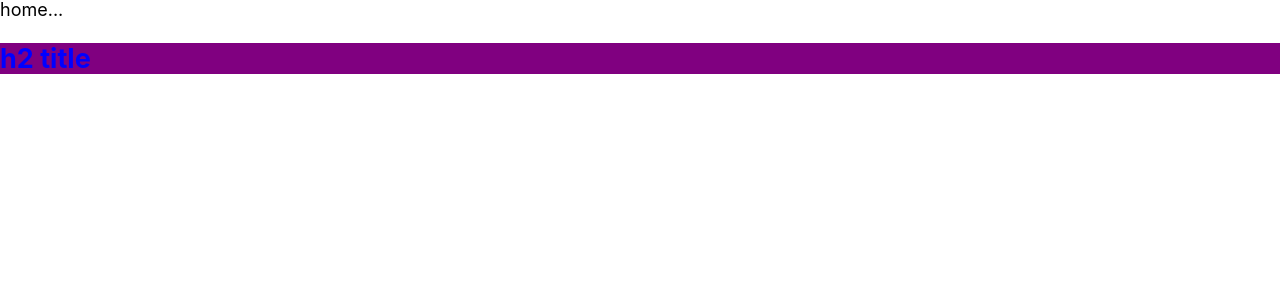
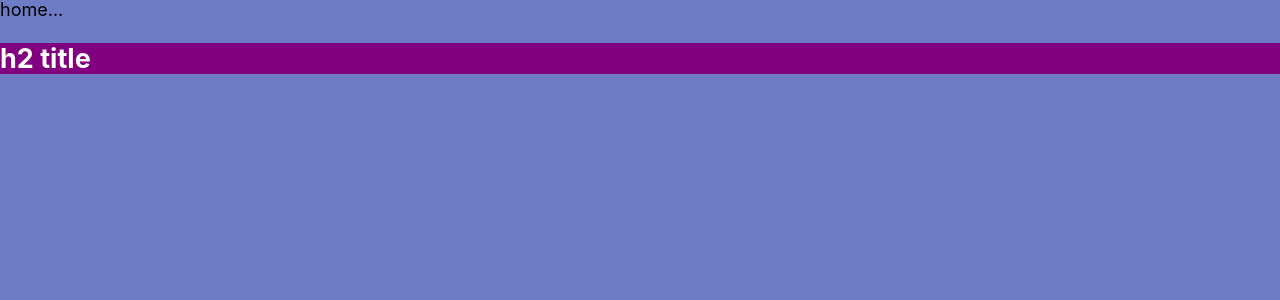
Before and after one commit to extending/react-blog, a React (Create React App) app: page / in a window 1280 px wide. Shown: the top 300 px of the page. Built offline with nearby package versions, Linux system fonts and the light colour scheme.

Commit message:
feat：update cont

```diff
--- a/src/css/common.css
+++ b/src/css/common.css
@@ -65,9 +65,14 @@ html, body, #root {
     padding-top: 30px;
 }
 
+.cont {
+    min-height: 100vh;
+    background: #6e7cc5
+}
+
 .cont, .child {
     flex:1;
-    color: blue;
+    color: #ffffff;
     /* background: rgb(184, 16, 11); */
 }
 
```
Also changed, not shown: 1 other file (tests, documents, lock files or other folders).
